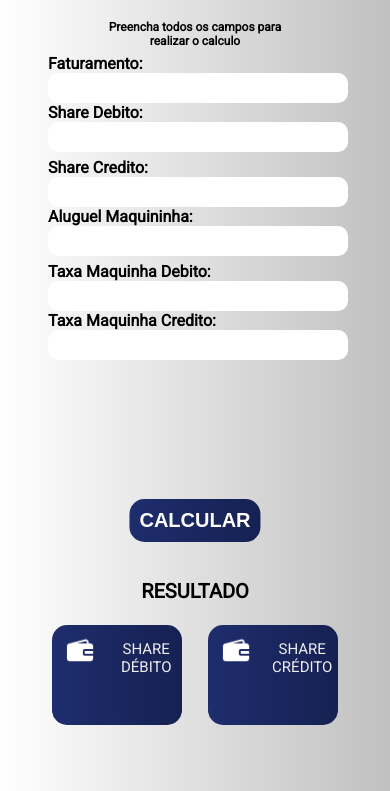
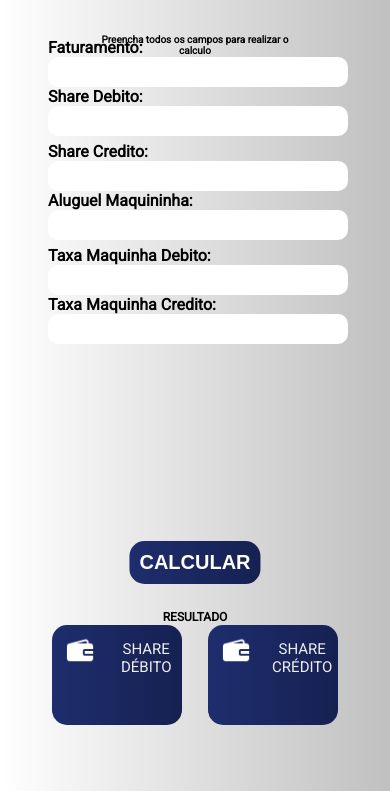
Before and after one commit to c4slu/mercadopago, a plain HTML site: page index.html in a window 390 px wide. Shown: the part 50-841 px from the top of the page. Drawn offline with Linux system fonts and the light colour scheme.

Commit message:
Update mobile.css

```diff
--- a/css/mobile.css
+++ b/css/mobile.css
@@ -16,10 +16,12 @@
 }
 
 .preencher{
-    position: absolute;
-    top: 12%;
+    position: abs;
+    top: 85px;
     left: 50%;
     transform: translateX(-50%);
+
+
 
 }
 .preencher-title{
@@ -28,9 +30,8 @@
     left: 50%;
     transform: translateX(-50%);
     text-align: center;
-    font-size: 12px;
+    font-size: 10px;
 
-    transform: translate(-50%,-50% );
 }
 
 
@@ -56,7 +57,7 @@
 .botao{
     font-size: 20px;
     position: absolute;
-    top: 65%;
+    top: 70%;
     left: 50%;
     transform: translateX(-50%);
     font-weight: bold;
@@ -68,9 +69,10 @@
 }
 .resultados{
     position: absolute;
-    top: 76%;
+    top: 79%;
     left: 50%;
-    transform: translate(-50%,-50% )
+    transform: translate(-50%,-50% );
+    font-size: 12px;
 
 }
 .text-logo{
@@ -154,12 +156,13 @@
 .resultados-MP{
 
     position: absolute;
-    top: 140%;
+    top: 145%;
     left: 50%;
     transform: translateX(-50%);
     font-size: 20px;
     text-align: center;
     z-index: -1;
+    font-size: 12px;
 
 
 }
```
